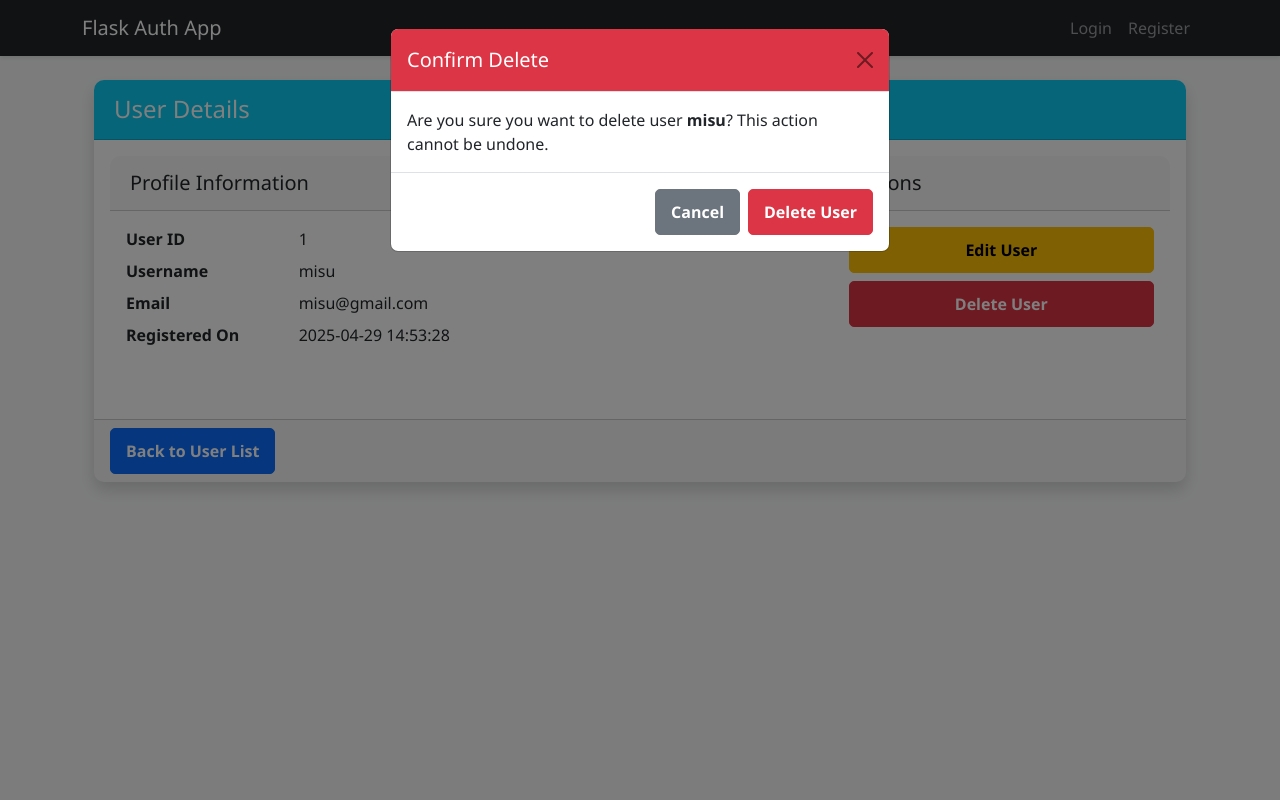
After one commit to bucurastefan/Septica, a Flask app: template flask_auth_app/templates/admin_user_details.html in a window 1280 px wide, after a click on "Delete User". The commit adds this page. Run offline with Flask 3, Linux system fonts and the light colour scheme; the template is opened without the code that fills it: values that come from a table or form of the project are taken from there, others are empty.

Commit message:
+role based access +admin +admin dashboard

```diff
--- a/flask_auth_app/app.py
+++ b/flask_auth_app/app.py
@@ -2,6 +2,7 @@ from flask import Flask, render_template, url_for, redirect, request, flash, ses
 from flask_sqlalchemy import SQLAlchemy
 from werkzeug.security import generate_password_hash, check_password_hash
 import os
+import sqlite3
 from datetime import datetime
 import logging
 
@@ -14,7 +15,8 @@ app.config["SECRET_KEY"] = os.environ.get("SECRET_KEY", "default_secret_key")
 
 # SQLAlchemy configuration
 basedir = os.path.abspath(os.path.dirname(__file__))
-app.config["SQLALCHEMY_DATABASE_URI"] = os.environ.get("DATABASE_URL", f"sqlite:///{os.path.join(basedir, 'users.db')}")
+db_path = os.path.join(basedir, 'users.db')
+app.config["SQLALCHEMY_DATABASE_URI"] = os.environ.get("DATABASE_URL", f"sqlite:///{db_path}")
 app.config["SQLALCHEMY_TRACK_MODIFICATIONS"] = False
 
 # Initialize SQLAlchemy
@@ -27,13 +29,64 @@ class User(db.Model):
     email = db.Column(db.String(120), unique=True, nullable=False)
     password = db.Column(db.String(200), nullable=False)
     created_at = db.Column(db.DateTime, default=datetime.utcnow)
+    is_admin = db.Column(db.Boolean, default=False)
 
     def __repr__(self):
         return f'<User {self.username}>'
 
-# Create tables
+# Function to check if column exists in SQLite table
+def column_exists(table_name, column_name):
+    try:
+        conn = sqlite3.connect(db_path)
+        cursor = conn.cursor()
+        cursor.execute(f"PRAGMA table_info({table_name})")
+        columns = cursor.fetchall()
+        conn.close()
+
+        for column in columns:
+            if column[1] == column_name:
+                return True
+        return False
+    except Exception as e:
+        logger.error(f"Error checking column: {e}")
+        return False
+
+# Function to add is_admin column if it doesn't exist
+def add_is_admin_column():
+    try:
+        if os.path.exists(db_path) and not column_exists('user', 'is_admin'):
+            logger.info("Adding is_admin column to user table")
+            conn = sqlite3.connect(db_path)
+            cursor = conn.cursor()
+            cursor.execute("ALTER TABLE user ADD COLUMN is_admin BOOLEAN DEFAULT 0")
+            conn.commit()
+            conn.close()
+            logger.info("is_admin column added successfully")
+    except Exception as e:
+        logger.error(f"Error adding is_admin column: {e}")
+
+# Create tables and admin user if it doesn't exist
 with app.app_context():
+    # First make sure the is_admin column exists
+    add_is_admin_column()
+
+    # Then create tables if they don't exist
     db.create_all()
+
+    # Check if admin user exists
+    admin_user = User.query.filter_by(username="admin").first()
+    if not admin_user:
+        # Create the admin user
+        admin_password = generate_password_hash("superboss")
+        admin = User(
+            username="admin",
+            email="admin@example.com",
+            password=admin_password,
+            is_admin=True
+        )
+        db.session.add(admin)
+        db.session.commit()
+        logger.info("Admin user created with username 'admin' and password 'superboss'")
 
 @app.route('/')
 def index():
@@ -52,7 +105,12 @@ def login():
 
             if user and check_password_hash(user.password, password):
                 session['username'] = username
+                session['is_admin'] = user.is_admin
                 flash('Login successful!', 'success')
+
+                # Redirect admin users to admin dashboard
+                if user.is_admin:
+                    return redirect(url_for('admin_dashboard'))
                 return redirect(url_for('home'))
             else:
                 flash('Invalid username or password!', 'error')
@@ -132,27 +190,127 @@ def status():
     except Exception as e:
         return f"Database connection failed: {e}"
 
+@app.route('/admin/dashboard')
+def admin_dashboard():
+    """Admin dashboard - only accessible to admin users"""
+    if not session.get('is_admin', False):
+        flash('You do not have permission to access the admin dashboard!', 'error')
+        return redirect(url_for('home'))
+
+    try:
+        # Get count of total users
+        user_count = User.query.filter(User.is_admin == False).count()
+        return render_template('admin_dashboard.html', user_count=user_count)
+    except Exception as e:
+        logger.error(f"Error accessing admin dashboard: {e}")
+        flash('An error occurred while accessing admin dashboard.', 'error')
+        return redirect(url_for('home'))
+
 @app.route('/admin/users')
 def admin_users():
-    """A simple admin page to view all users in the database"""
+    """Admin page to view all users - only accessible to admin users"""
+    if not session.get('is_admin', False):
+        flash('You do not have permission to access this page!', 'error')
+        return redirect(url_for('home'))
+
     try:
-        users = User.query.all()
-        users_data = []
-
-        for user in users:
-            user_data = {
-                'id': user.id,
-                'username': user.username,
-                'email': user.email,
-                'created_at': user.created_at.isoformat() if user.created_at else None
-            }
-            users_data.append(user_data)
-
-        return render_template('admin_users.html', users=users_data)
+        users = User.query.filter(User.is_admin == False).all()
+        return render_template('admin_users.html', users=users)
     except Exception as e:
         logger.error(f"Error accessing admin users page: {e}")
         flash('An error occurred while retrieving users.', 'error')
-        return redirect(url_for('index'))
+        return redirect(url_for('admin_dashboard'))
+
+@app.route('/admin/user/<int:user_id>')
+def admin_user_details(user_id):
+    """Admin page to view details of a specific user"""
+    if not session.get('is_admin', False):
+        flash('You do not have permission to access this page!', 'error')
+        return redirect(url_for('home'))
+
+    try:
+        user = User.query.get_or_404(user_id)
+        if user.is_admin:
+            flash('Cannot view admin user details!', 'error')
+            return redirect(url_for('admin_users'))
+
+        return render_template('admin_user_details.html', user=user)
+    except Exception as e:
+        logger.error(f"Error accessing user details: {e}")
+        flash('An error occurred while retrieving user details.', 'error')
+        return redirect(url_for('admin_users'))
+
+@app.route('/admin/user/<int:user_id>/edit', methods=['GET', 'POST'])
+def admin_edit_user(user_id):
+    """Admin page to edit a user"""
+    if not session.get('is_admin', False):
+        flash('You do not have permission to access this page!', 'error')
+        return redirect(url_for('home'))
+
+    try:
+        user = User.query.get_or_404(user_id)
+        if user.is_admin:
+            flash('Cannot edit admin user!', 'error')
+            return redirect(url_for('admin_users'))
+
+        if request.method == 'POST':
+            username = request.form.get('username')
+            email = request.form.get('email')
+
+            # Check if the new username or email is already taken by another user
+            existing_user = User.query.filter(
+                ((User.username == username) | (User.email == email)) &
+                (User.id != user_id)
+            ).first()
+
+            if existing_user:
+                flash('Username or email already exists!', 'error')
+                return render_template('admin_edit_user.html', user=user)
+
+            # Update user data
+            user.username = username
+            user.email = email
+
+            # Update password if provided
+            new_password = request.form.get('password')
+            if new_password:
+                user.password = generate_password_hash(new_password)
+
+            db.session.commit()
+            flash('User updated successfully!', 'success')
+            return redirect(url_for('admin_user_details', user_id=user.id))
+
+        return render_template('admin_edit_user.html', user=user)
+    except Exception as e:
+        logger.error(f"Error editing user: {e}")
+        flash('An error occurred while editing user.', 'error')
+        return redirect(url_for('admin_users'))
+
+@app.route('/admin/user/<int:user_id>/delete', methods=['POST'])
+def admin_delete_user(user_id):
+    """Admin action to delete a user"""
+    if not session.get('is_admin', False):
+        flash('You do not have permission to perform this action!', 'error')
+        return redirect(url_for('home'))
+
+    try:
+        user = User.query.get_or_404(user_id)
+        if user.is_admin:
+            flash('Cannot delete admin user!', 'error')
+            return redirect(url_for('admin_users'))
+
+        db.session.delete(user)
+        db.session.commit()
+        flash('User deleted successfully!', 'success')
+        return redirect(url_for('admin_users'))
+    except Exception as e:
+        logger.error(f"Error deleting user: {e}")
+        flash('An error occurred while deleting user.', 'error')
+        return redirect(url_for('admin_users'))
 
 if __name__ == '__main__':
+    # For development:
     app.run(debug=True)
+
+    # For production hosting (allows external connections):
+    # app.run(host='0.0.0.0', port=5000, debug=False)
--- a/flask_auth_app/requirements.txt
+++ b/flask_auth_app/requirements.txt
@@ -2,3 +2,4 @@ flask==2.3.3
 flask-sqlalchemy==3.1.1
 werkzeug==2.3.7
 python-dotenv==1.0.0
+gunicorn==21.2.0
--- /dev/null
+++ b/flask_auth_app/templates/admin_user_details.html
@@ -0,0 +1,81 @@
+{% extends "base.html" %}
+
+{% block title %}User Details - Admin Panel{% endblock %}
+
+{% block content %}
+<div class="container mt-4">
+    <div class="card shadow">
+        <div class="card-header bg-info text-white">
+            <h4 class="mb-0">User Details</h4>
+        </div>
+        <div class="card-body">
+            <div class="row">
+                <div class="col-md-8">
+                    <div class="card mb-3">
+                        <div class="card-header bg-light">
+                            <h5 class="mb-0">Profile Information</h5>
+                        </div>
+                        <div class="card-body">
+                            <dl class="row">
+                                <dt class="col-sm-3">User ID</dt>
+                                <dd class="col-sm-9">{{ user.id }}</dd>
+
+                                <dt class="col-sm-3">Username</dt>
+                                <dd class="col-sm-9">{{ user.username }}</dd>
+
+                                <dt class="col-sm-3">Email</dt>
+                                <dd class="col-sm-9">{{ user.email }}</dd>
+
+                                <dt class="col-sm-3">Registered On</dt>
+                                <dd class="col-sm-9">{{ user.created_at.strftime('%Y-%m-%d %H:%M:%S') }}</dd>
+                            </dl>
+                        </div>
+                    </div>
+                </div>
+                <div class="col-md-4">
+                    <div class="card">
+                        <div class="card-header bg-light">
+                            <h5 class="mb-0">Actions</h5>
+                        </div>
+                        <div class="card-body">
+                            <div class="d-grid gap-2">
+                                <a href="{{ url_for('admin_edit_user', user_id=user.id) }}" class="btn btn-warning">
+                                    Edit User
+                                </a>
+                                <button type="button" class="btn btn-danger" data-bs-toggle="modal" data-bs-target="#deleteUserModal">
+                                    Delete User
+                                </button>
+                            </div>
+                        </div>
+                    </div>
+                </div>
+            </div>
+        </div>
+        <div class="card-footer">
+            <a href="{{ url_for('admin_users') }}" class="btn btn-primary">Back to User List</a>
+        </div>
+    </div>
+</div>
+
+<!-- Delete User Modal -->
+<div class="modal fade" id="deleteUserModal" tabindex="-1">
+    <div class="modal-dialog">
+        <div class="modal-content">
+            <div class="modal-header bg-danger text-white">
+                <h5 class="modal-title">Confirm Delete</h5>
+                <button type="button" class="btn-close" data-bs-dismiss="modal" aria-label="Close"></button>
+            </div>
+            <div class="modal-body">
+                Are you sure you want to delete user <strong>{{ user.username }}</strong>?
+                This action cannot be undone.
+            </div>
+            <div class="modal-footer">
+                <button type="button" class="btn btn-secondary" data-bs-dismiss="modal">Cancel</button>
+                <form action="{{ url_for('admin_delete_user', user_id=user.id) }}" method="POST">
+                    <button type="submit" class="btn btn-danger">Delete User</button>
+                </form>
+            </div>
+        </div>
+    </div>
+</div>
+{% endblock %}
--- a/flask_auth_app/templates/base.html
+++ b/flask_auth_app/templates/base.html
@@ -18,9 +18,18 @@
             <div class="collapse navbar-collapse" id="navbarNav">
                 <ul class="navbar-nav ms-auto">
                     {% if 'username' in session %}
+                        {% if session.get('is_admin', False) %}
+                        <li class="nav-item">
+                            <a class="nav-link" href="{{ url_for('admin_dashboard') }}">Admin Dashboard</a>
+                        </li>
+                        <li class="nav-item">
+                            <a class="nav-link" href="{{ url_for('admin_users') }}">Manage Users</a>
+                        </li>
+                        {% else %}
                         <li class="nav-item">
                             <a class="nav-link" href="{{ url_for('home') }}">Home</a>
                         </li>
+                        {% endif %}
                         <li class="nav-item">
                             <a class="nav-link" href="{{ url_for('logout') }}">Logout</a>
                         </li>
```
Also changed, not shown: flask_auth_app/templates/admin_dashboard.html (added, +36 -0 lines), flask_auth_app/templates/admin_edit_user.html (added, +39 -0 lines), flask_auth_app/templates/admin_users.html (+37 -16 lines), flask_auth_app/users.db. Lines whose indentation alone changed are shown as unchanged.
